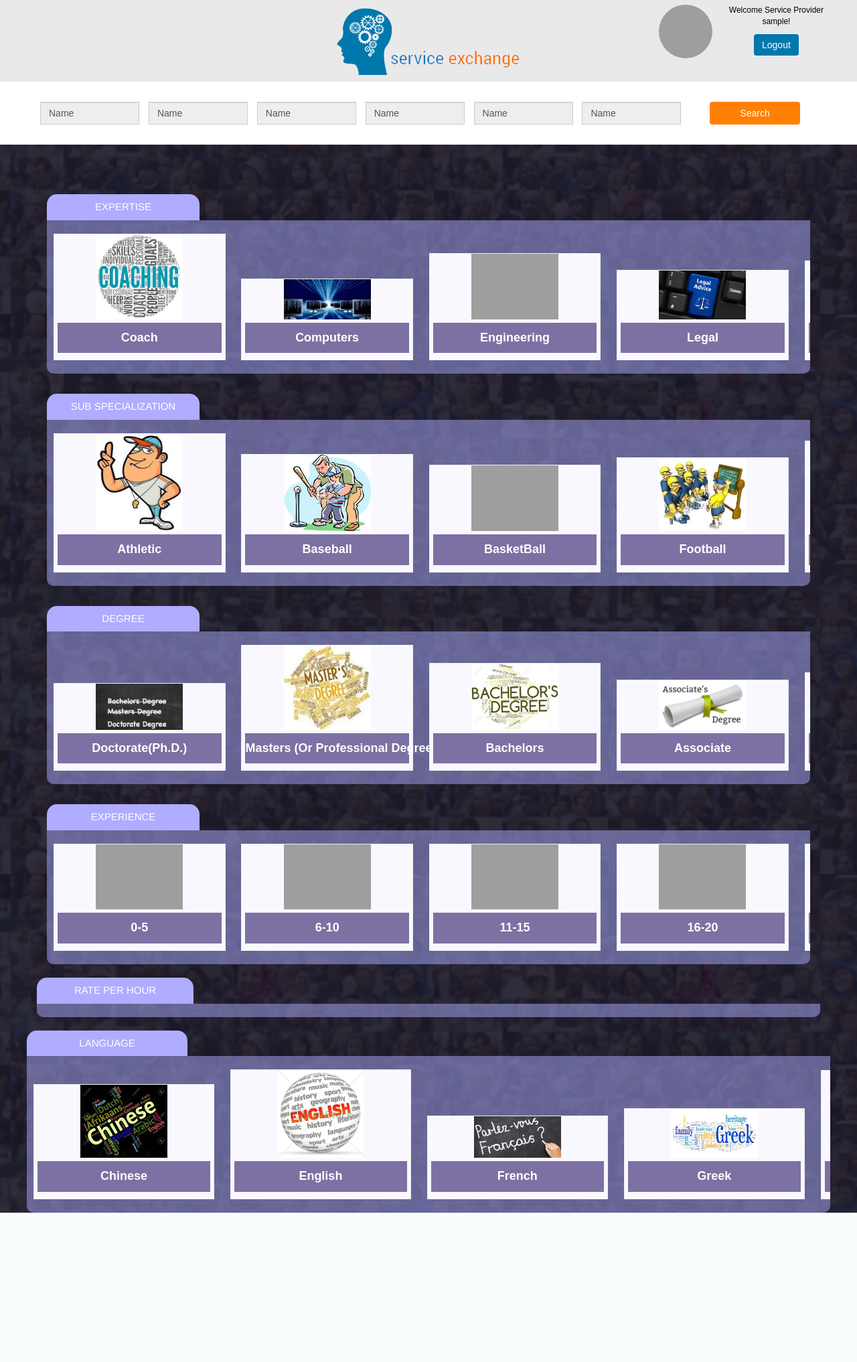
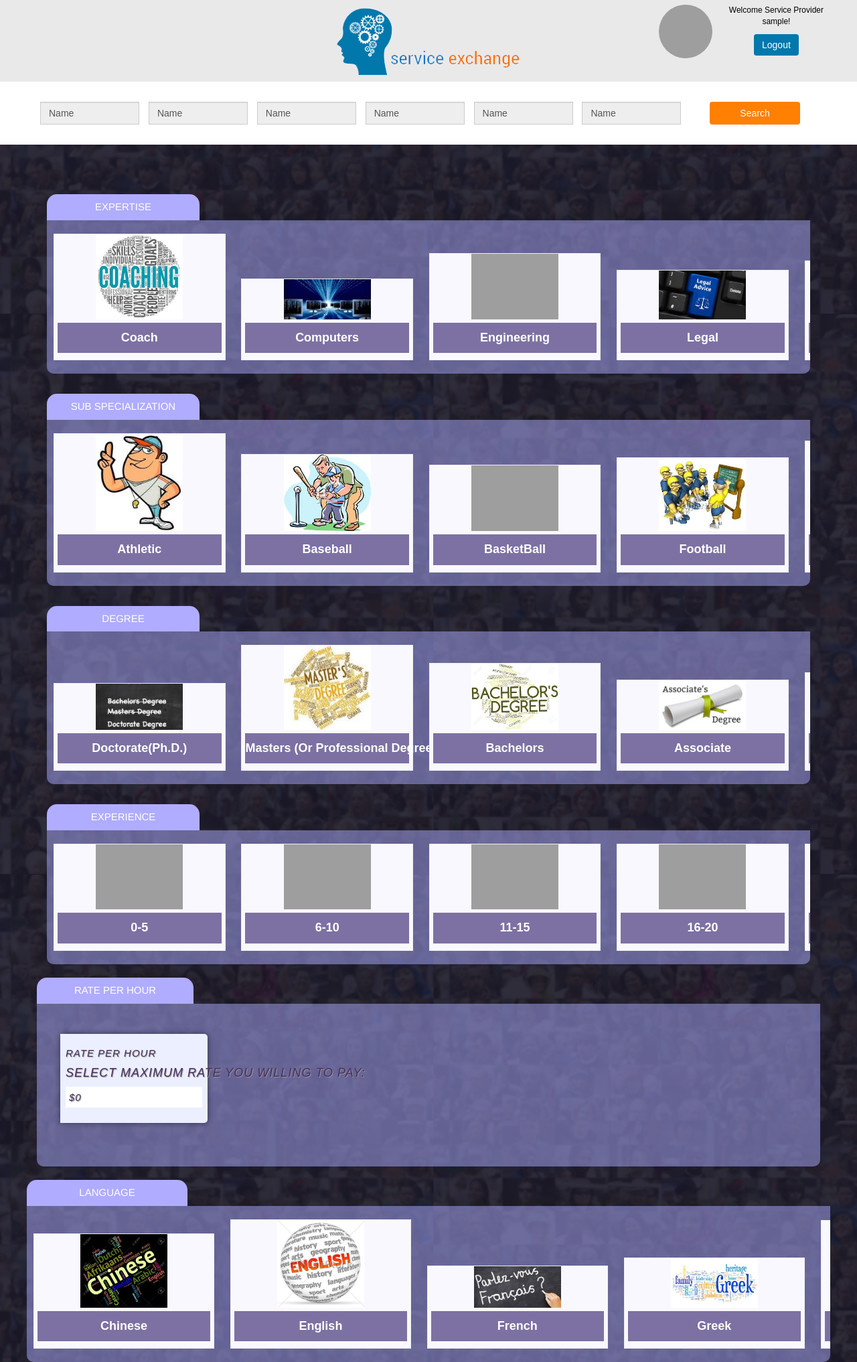
Before and after one commit to satishdhote1/villageexperts, a PHP site: page /newProvider.php in a window 1280 px wide. Shown: the whole page at 67% size. Before the commit the page ends 1811 px from the top, so only its background shows below. Run offline with PHP 8.4, Linux system fonts and the light colour scheme; the visitor is signed in with stand-in values (Sample User, id 1); data comes from the database, SQL or seed files in the repository; grey boxes are pictures that could not be loaded.

Commit message:
Update newProvider.php

```diff
--- a/newProvider.php
+++ b/newProvider.php
@@ -332,7 +332,11 @@ $sql5="select * from 	sp_language ORDER BY languages";
         <div class="row">
           <div class="col-md-12">
             <ul class="list-inline search-list">
+ 			 <li class="list-item back-color-2 rateClick" id="rateClick">rate per hour
 
+         <h4>Select maximum rate you willing to pay:</h4><div class="seclect-box" style="width:100%!important"><input type="range" min="0" max="100" step="1" value="10" data-rangeslider>$<span id="js-output"></span>
+
+        </li>
             </ul>
           </div>
 
@@ -374,9 +378,10 @@ $sql5="select * from 	sp_language ORDER BY languages";
 
 <!-- jQuery Version 1.11.1 -->
 <script src="js/jquery.js"></script>
-
+<script src="js/rangeslider.js-2.1.1/rangeslider.min.js"></script>
 <!-- Bootstrap Core JavaScript -->
 <script src="js/bootstrap.min.js"></script>
+<script src="js/search.js"></script>
 </body>
 </html>
 
```
